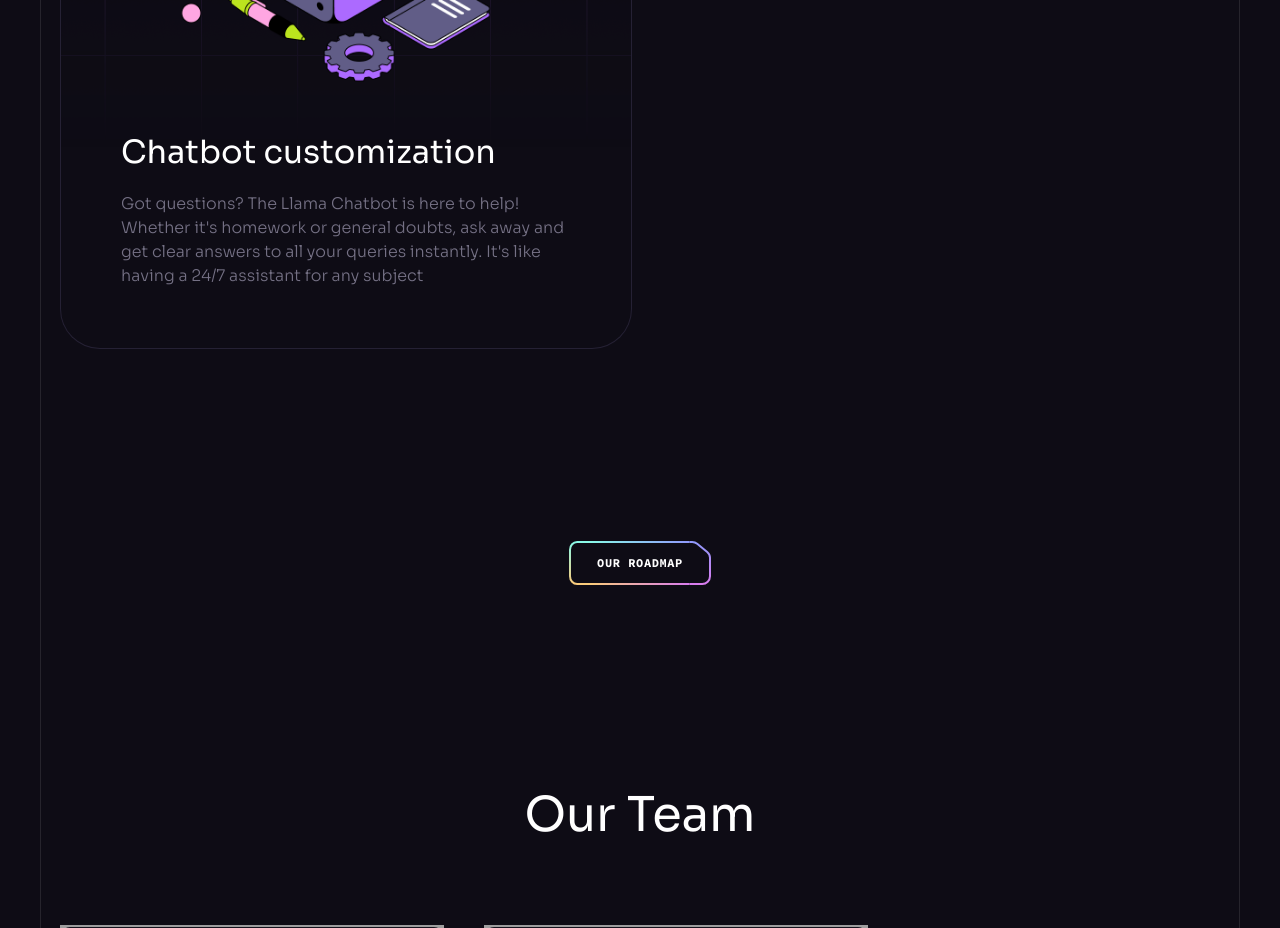
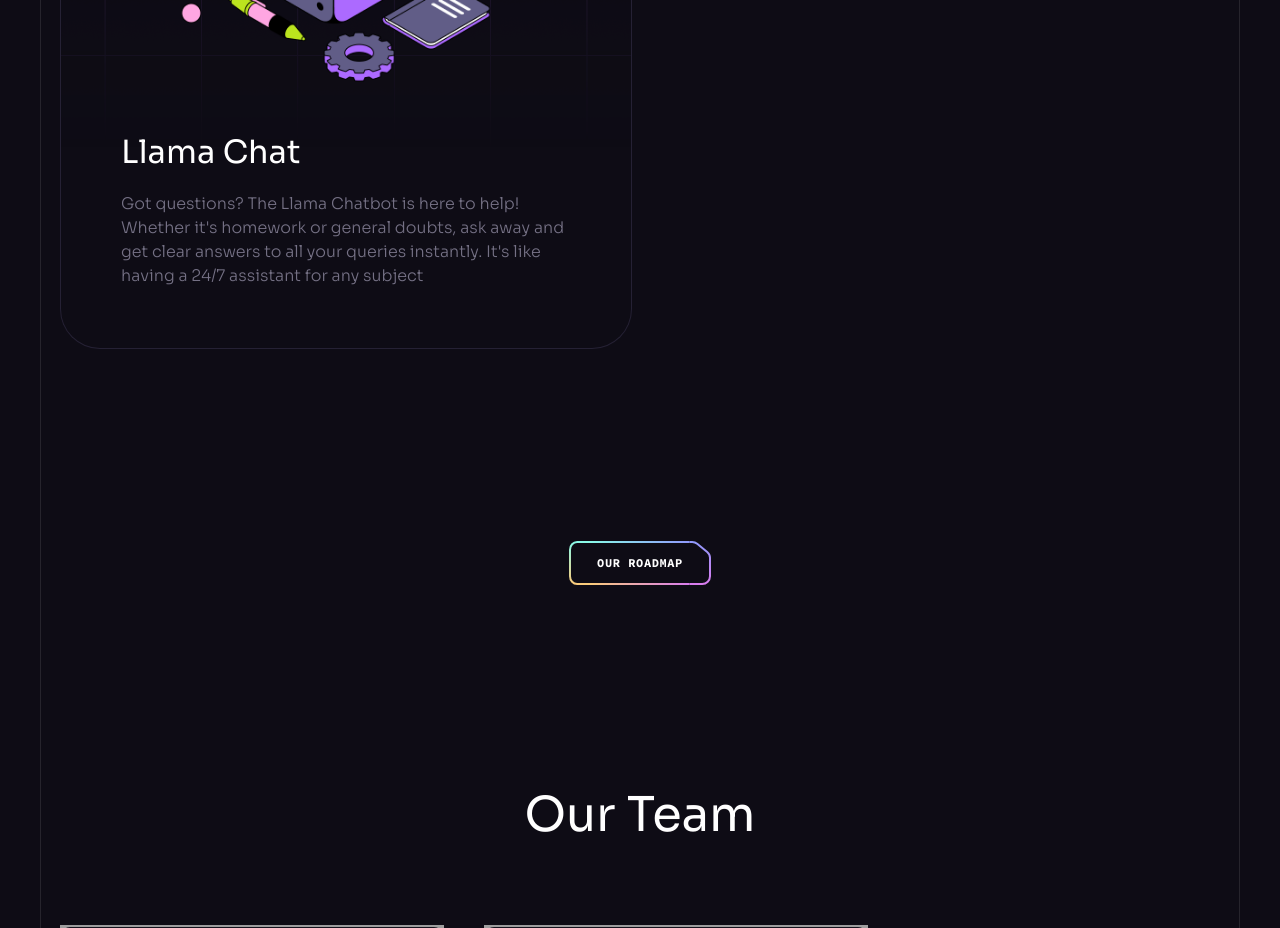
Before and after one commit to srvasanthan33/tn-tutor, a React (Vite) app: page / in a window 1280 px wide. Shown: the part 2700-3628 px from the top of the page. Built offline with nearby package versions, Linux system fonts and the light colour scheme; grey boxes are pictures that could not be loaded.

Commit message:
Update index.js

```diff
--- a/src/constants/index.js
+++ b/src/constants/index.js
@@ -119,7 +119,7 @@ export const roadmap = [
   },
   {
     id: "2",
-    title: "Chatbot customization",
+    title: "Llama Chat",
     text: `Got questions? The Llama Chatbot is here to
     help! Whether it's homework or general doubts,
     ask away and get clear answers to all your
```
